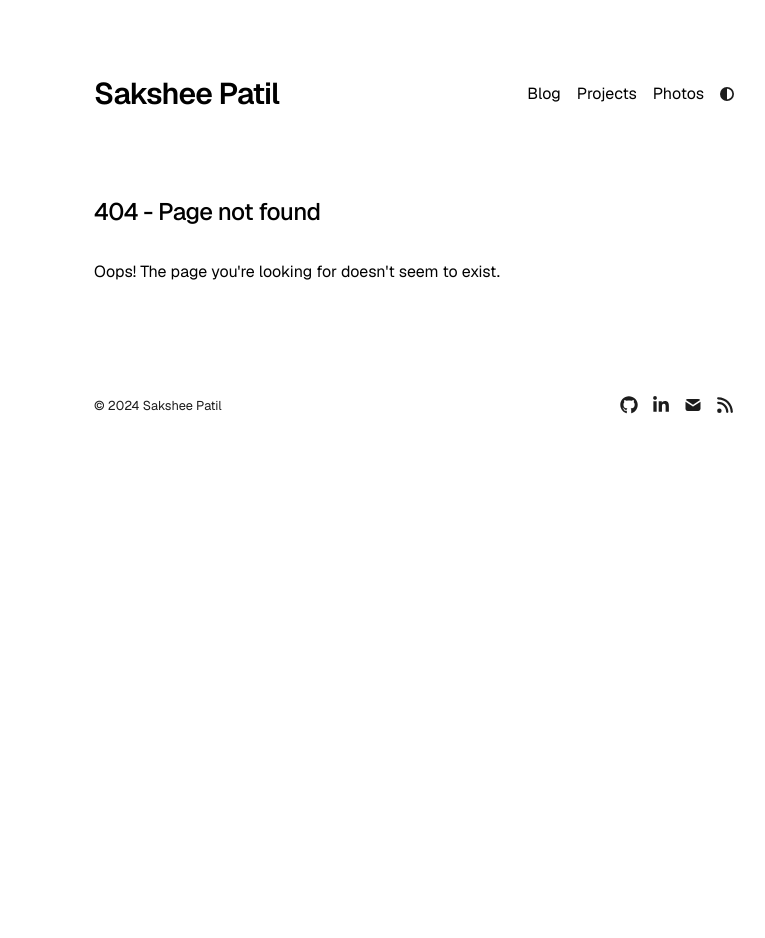
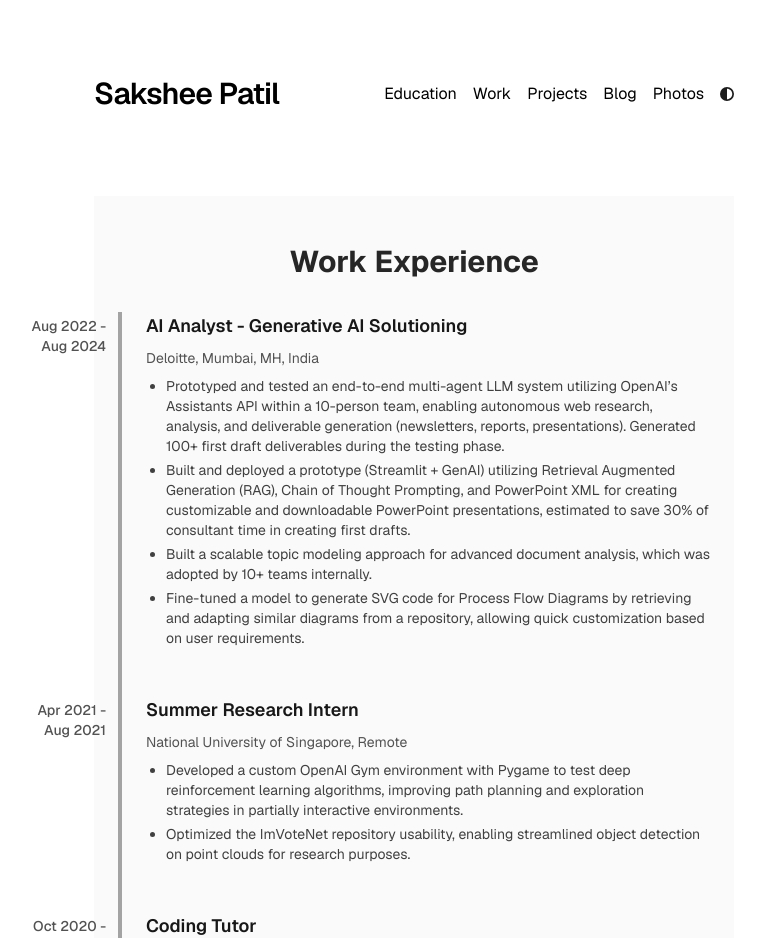
Before and after one commit to Sakshee5/my-nextjs-portfolio, a Next.js app: page /work-ex in a window 1280 px wide. Before the commit this address had no page. Shown: the top 938 px of the page, without its empty margins (226-991 px from the left). Before the commit the page ends 800 px from the top, so only its background shows below. Built offline with nearby package versions, Linux system fonts and the light colour scheme.

Commit message:
added edu and work

```diff
--- a/app/components/footer.tsx
+++ b/app/components/footer.tsx
@@ -2,10 +2,7 @@
 
 import React from "react";
 import {
-  FaXTwitter,
   FaGithub,
-  FaInstagram,
-  FaRss,
   FaLinkedinIn,
 } from "react-icons/fa6";
 import { TbMailFilled } from "react-icons/tb";
@@ -24,14 +21,9 @@ function SocialLink({ href, icon: Icon }) {
 function SocialLinks() {
   return (
     <div className="flex text-lg gap-3.5 float-right transition-opacity duration-300 hover:opacity-90">
-      {/* <SocialLink href={socialLinks.twitter} icon={FaXTwitter} /> */}
       <SocialLink href={socialLinks.github} icon={FaGithub} />
-      {/* <SocialLink href={socialLinks.instagram} icon={FaInstagram} /> */}
       <SocialLink href={socialLinks.linkedin} icon={FaLinkedinIn} />
-      <SocialLink href={socialLinks.email} icon={TbMailFilled} />
-      <a href="/rss.xml" target="_self">
-        <FaRss />
-      </a>
+      <SocialLink href={`mailto:${socialLinks.email}`} icon={TbMailFilled} />
     </div>
   );
 }
--- a/app/components/nav.tsx
+++ b/app/components/nav.tsx
@@ -3,8 +3,10 @@ import { ThemeSwitch } from "./theme-switch";
 import { metaData } from "../config";
 
 const navItems = {
+  "/edu": { name: "Education" },
+  "/work-ex": { name: "Work" },
+  "/projects": { name: "Projects" },
   "/blog": { name: "Blog" },
-  "/projects": { name: "Projects" },
   "/photos": { name: "Photos" },
 };
 
--- /dev/null
+++ b/app/edu/page.tsx
@@ -0,0 +1,76 @@
+import Link from "next/link";
+
+export const metadata = {
+  title: "Portfolio",
+  description: "Sakshee Patil's Portfolio Timeline",
+};
+
+export default function PortfolioTimeline() {
+  return (
+    <section className="py-12 px-6 bg-neutral-50 dark:bg-neutral-900">
+      <h1 className="text-3xl font-bold text-center text-neutral-800 dark:text-neutral-100 mb-8">
+        Education
+      </h1>
+      <div className="relative border-l-4 border-neutral-400 dark:border-neutral-600 mx-auto max-w-2xl pl-13">
+        {timelineItems.map((item, index) => (
+          <div key={index} className="mb-12 flex items-start relative">
+            {/* Date */}
+            <div className="absolute -left-28 w-24 text-right mt-1 text-sm font-medium text-neutral-600 dark:text-neutral-400">
+              {item.date}
+            </div>
+
+            {/* Timeline Dot
+            <div className="relative flex-shrink-0">
+              <div className="w-4 h-4 mt-2 bg-neutral-500 rounded-full border-2 border-white dark:border-neutral-800"></div>
+            </div> */}
+
+            {/* Content */}
+            <div className="ml-6 space-y-2">
+              <h2 className="text-lg font-semibold text-neutral-900 dark:text-neutral-50 hover:text-blue-600 dark:hover:text-blue-400">
+                <Link href={item.link}>{item.title}</Link>
+              </h2>
+              <p className="text-sm text-neutral-600 dark:text-neutral-400">
+                {item.subtitle}
+              </p>
+              {/* Additional points */}
+              {item.details && (
+                <ul className="list-disc pl-5 text-sm text-neutral-700 dark:text-neutral-300 space-y-1">
+                  {item.details.map((detail, idx) => (
+                    <li key={idx}>{detail}</li>
+                  ))}
+                </ul>
+              )}
+            </div>
+          </div>
+        ))}
+      </div>
+    </section>
+  );
+}
+
+const timelineItems = [
+  {
+    title: "M.Eng - Artificial Intelligence, Duke University",
+    subtitle: "GPA: 4.0, Relevant coursework: Explainable AI, Modeling Process & Algorithms, Deep Learning, LLMs",
+    date: "Aug 2024 - Dec 2025",
+    link: "",
+    details: [
+      "Research Assistant for CREATE: Center for Research & Engineering of AI Technology in Education",
+      "Won the “First Grand Prize” and “Best Use of Agents” special prize in the DukeAI Hackathon amongst 500+ participants.",
+      "Built Inception-Swarm, a multi-agent system capable of building multi-agent systems based on natural language prompts.",
+    ]
+  },
+  {
+    title: "B.Tech - Mechanical Engineering, Indian Institute of Technology Indore",
+    subtitle: "GPA: 3.47, Relevant coursework: Calculus, Linear Algebra and ODE’s, Numerical Methods, Computer Programming",
+    date: "Aug 2018 - Aug 2022",
+    link: "",
+    details: [
+      "Won silver medal in Inter-IIT Technical Meet, 2021: Led a 10-member team as part of the AI-ML Club.",
+      "Published a book chapter titled “Deep learning-based methods for detecting surface defects in steel plates” in Elsevier.",
+      "Finalist, Smart India Hackathon 2020: Participated in a nationwide 36-hour product development competition.",
+      "Nominee, Best B.Tech Project Award: Recognized for outstanding project work.",
+      "Recipient, Summer Research Fellowship, Indian Academy of Sciences, 2020",
+    ]
+  },
+];
--- /dev/null
+++ b/app/work-ex/page.tsx
@@ -0,0 +1,85 @@
+import { subtle } from "crypto";
+import Link from "next/link";
+
+export const metadata = {
+  title: "Portfolio",
+  description: "Sakshee Patil's Portfolio Timeline",
+};
+
+export default function PortfolioTimeline() {
+  return (
+    <section className="py-12 px-6 bg-neutral-50 dark:bg-neutral-900">
+      <h1 className="text-3xl font-bold text-center text-neutral-800 dark:text-neutral-100 mb-8">
+        Work Experience
+      </h1>
+      <div className="relative border-l-4 border-neutral-400 dark:border-neutral-600 mx-auto max-w-2xl pl-13">
+        {timelineItems.map((item, index) => (
+          <div key={index} className="mb-12 flex items-start relative">
+            {/* Date */}
+            <div className="absolute -left-28 w-24 text-right mt-1 text-sm font-medium text-neutral-600 dark:text-neutral-400">
+              {item.date}
+            </div>
+
+            {/* Timeline Dot
+            <div className="relative flex-shrink-0">
+              <div className="w-4 h-4 mt-2 bg-neutral-500 rounded-full border-2 border-white dark:border-neutral-800"></div>
+            </div> */}
+
+            {/* Content */}
+            <div className="ml-6 space-y-2">
+              <h2 className="text-lg font-semibold text-neutral-900 dark:text-neutral-50 hover:text-blue-600 dark:hover:text-blue-400">
+                <Link href={item.link}>{item.title}</Link>
+              </h2>
+              <p className="text-sm text-neutral-600 dark:text-neutral-400">
+                {item.subtitle}
+              </p>
+              {/* Additional points */}
+              {item.details && (
+                <ul className="list-disc pl-5 text-sm text-neutral-700 dark:text-neutral-300 space-y-1">
+                  {item.details.map((detail, idx) => (
+                    <li key={idx}>{detail}</li>
+                  ))}
+                </ul>
+              )}
+            </div>
+          </div>
+        ))}
+      </div>
+    </section>
+  );
+}
+
+const timelineItems = [
+  {
+    title: "AI Analyst - Generative AI Solutioning",
+    subtitle: "Deloitte, Mumbai, MH, India",
+    date: "Aug 2022 - Aug 2024",
+    details: [
+      "Prototyped and tested an end-to-end multi-agent LLM system utilizing OpenAI’s Assistants API within a 10-person team, enabling autonomous web research, analysis, and deliverable generation (newsletters, reports, presentations). Generated 100+ first draft deliverables during the testing phase.",
+      "Built and deployed a prototype (Streamlit + GenAI) utilizing Retrieval Augmented Generation (RAG), Chain of Thought Prompting, and PowerPoint XML for creating customizable and downloadable PowerPoint presentations, estimated to save 30% of consultant time in creating first drafts.",
+      "Built a scalable topic modeling approach for advanced document analysis, which was adopted by 10+ teams internally.",
+      "Fine-tuned a model to generate SVG code for Process Flow Diagrams by retrieving and adapting similar diagrams from a repository, allowing quick customization based on user requirements."
+    ],
+    link: ""
+  },
+  {
+    title: "Summer Research Intern",
+    subtitle: "National University of Singapore, Remote",
+    date: "Apr 2021 - Aug 2021",
+    details: [
+      "Developed a custom OpenAI Gym environment with Pygame to test deep reinforcement learning algorithms, improving path planning and exploration strategies in partially interactive environments.",
+      "Optimized the ImVoteNet repository usability, enabling streamlined object detection on point clouds for research purposes."
+    ],
+    link: "",
+  },
+  {
+    title: "Coding Tutor",
+    subtitle: "Tynker (BYJUs), India",
+    date: "Oct 2020 - Nov 2021",
+    details: [
+      "Conducted live personalized virtual mentoring sessions for students in India and overseas.",
+      "Taught Python, HTML, CSS, and block coding, along with creating quarterly progress reports for all mentees."
+    ],
+    link: ""
+  }
+];
```
